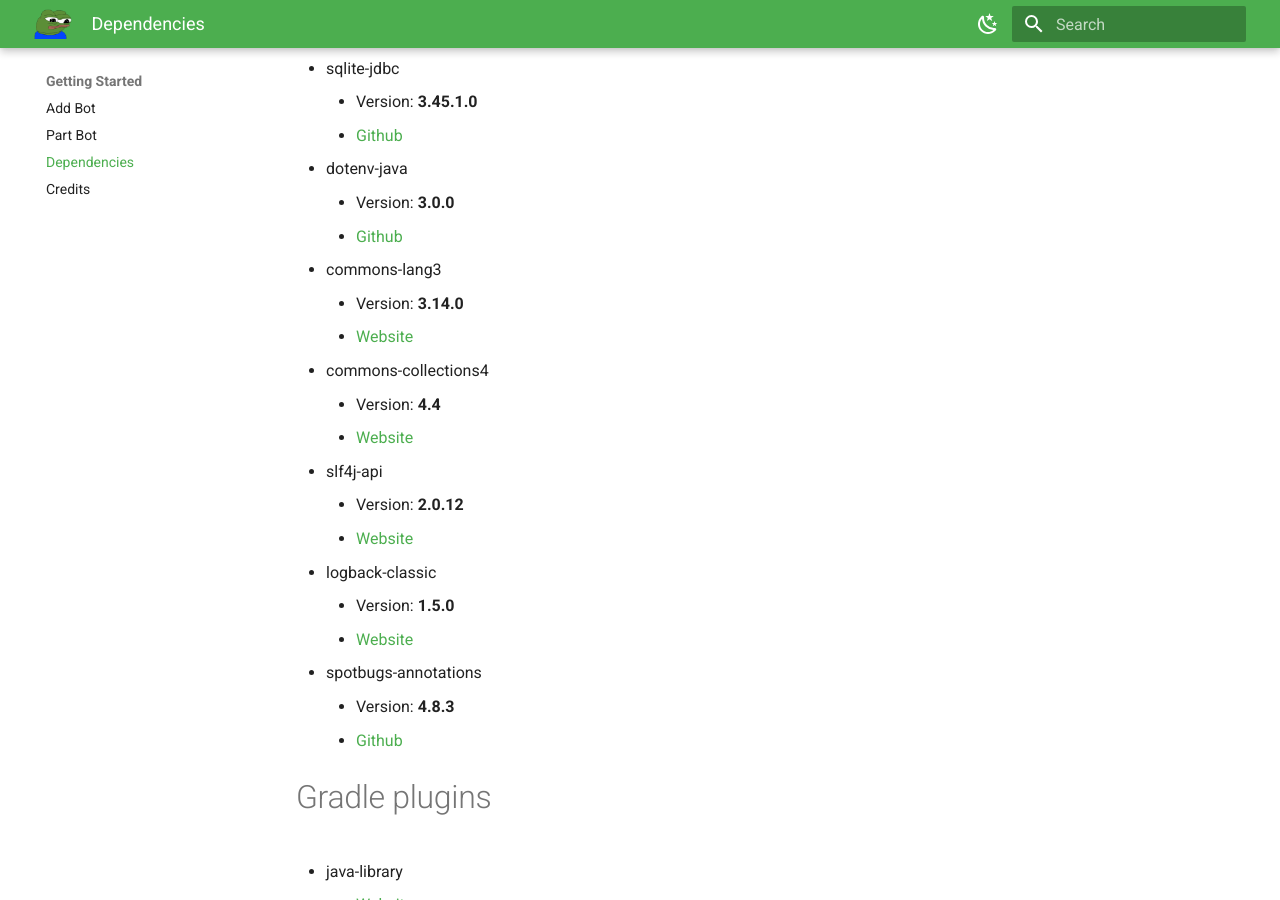
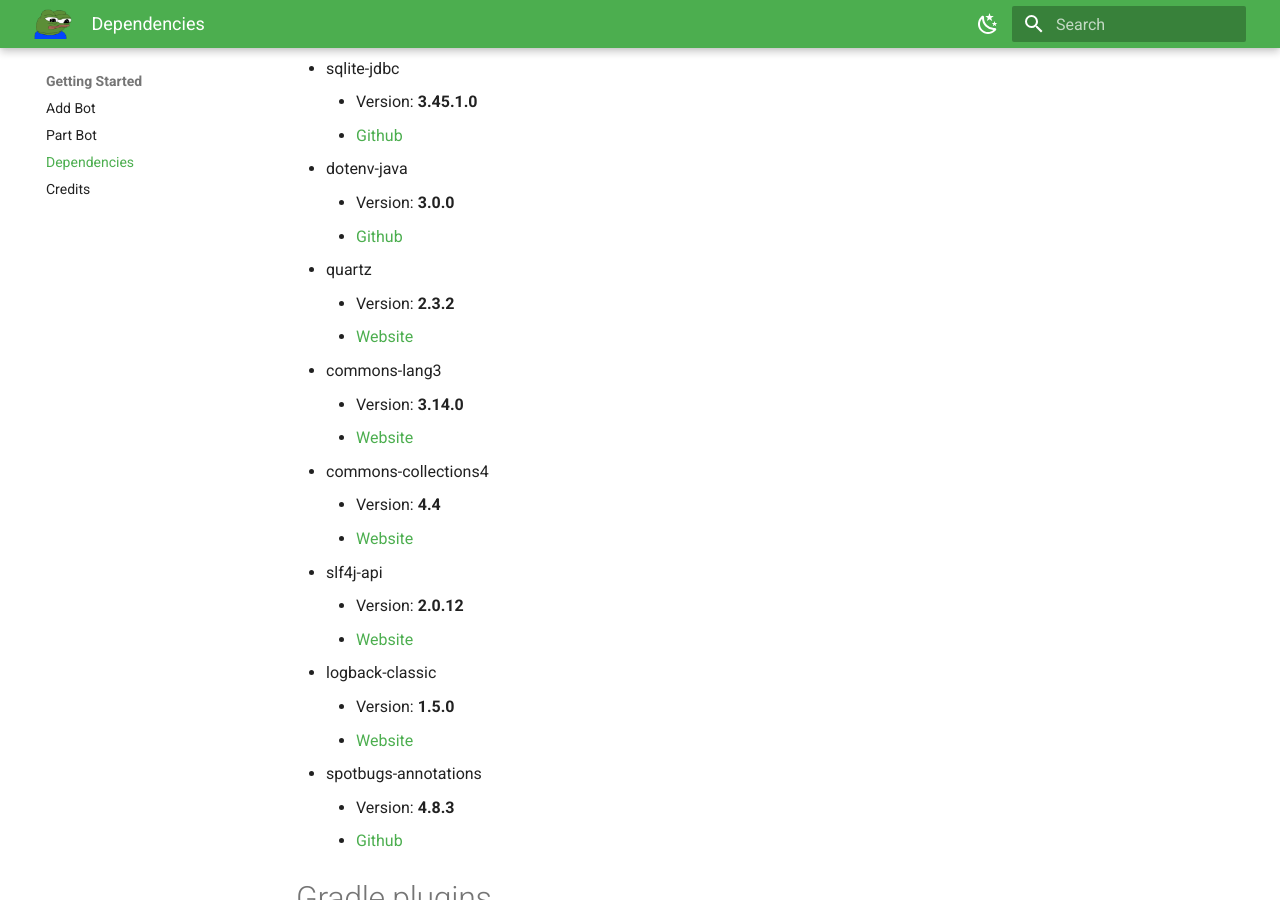
Before and after one commit to BlockyDotJar/ApuJar-Website, an MkDocs documentation site: the page built from docs/getting-started/dependencies.md, in a window 1280 px wide and 900 px high, scrolled down 1087 px. Built offline with MkDocs 1.6.1 and Material for MkDocs 9.7.7, drawn with Linux system fonts in a browser that asks for light colours.

Commit message:
Add quartz dependency!

```diff
--- a/docs/getting-started/dependencies.md
+++ b/docs/getting-started/dependencies.md
@@ -35,6 +35,9 @@ This Website is based on **Python 3.13.2** with pip version **24.0** using [mkdo
 * dotenv-java
     * Version: **3.0.0**
     * [Github](https://github.com/cdimascio/dotenv-java)
+* quartz
+    * Version: **2.3.2**
+    * [Website](http://www.quartz-scheduler.org)
 * commons-lang3
     * Version: **3.14.0**
     * [Website](https://commons.apache.org/proper/commons-lang/)
```
